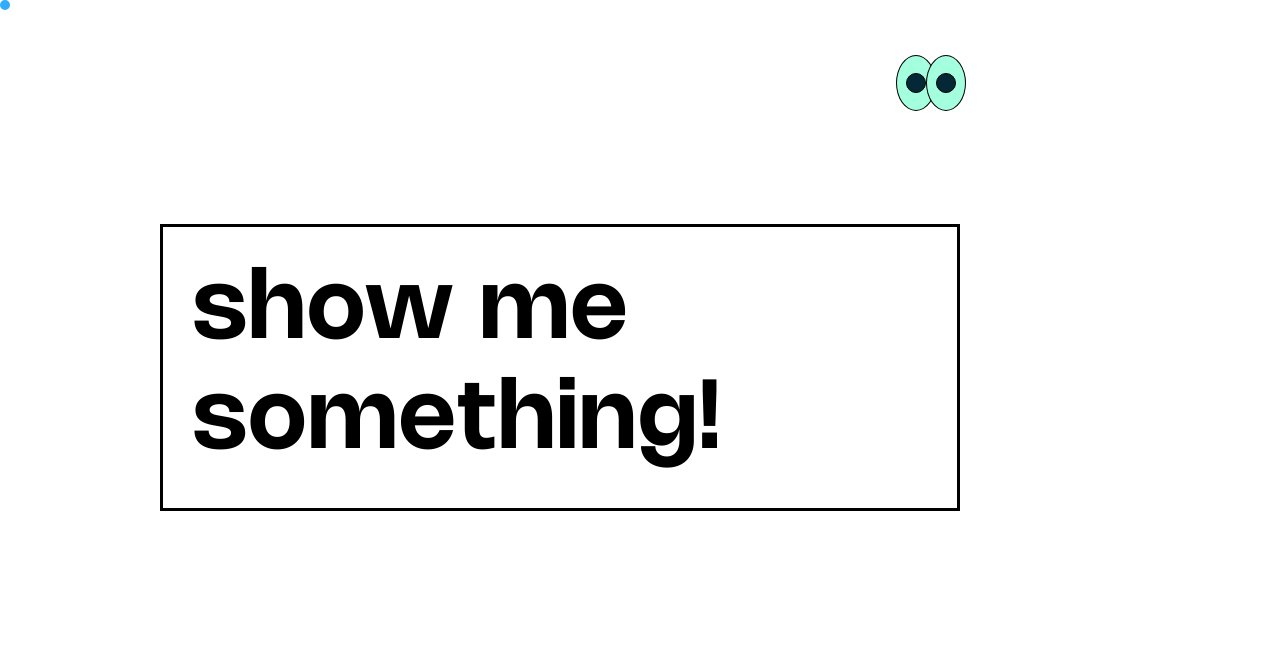
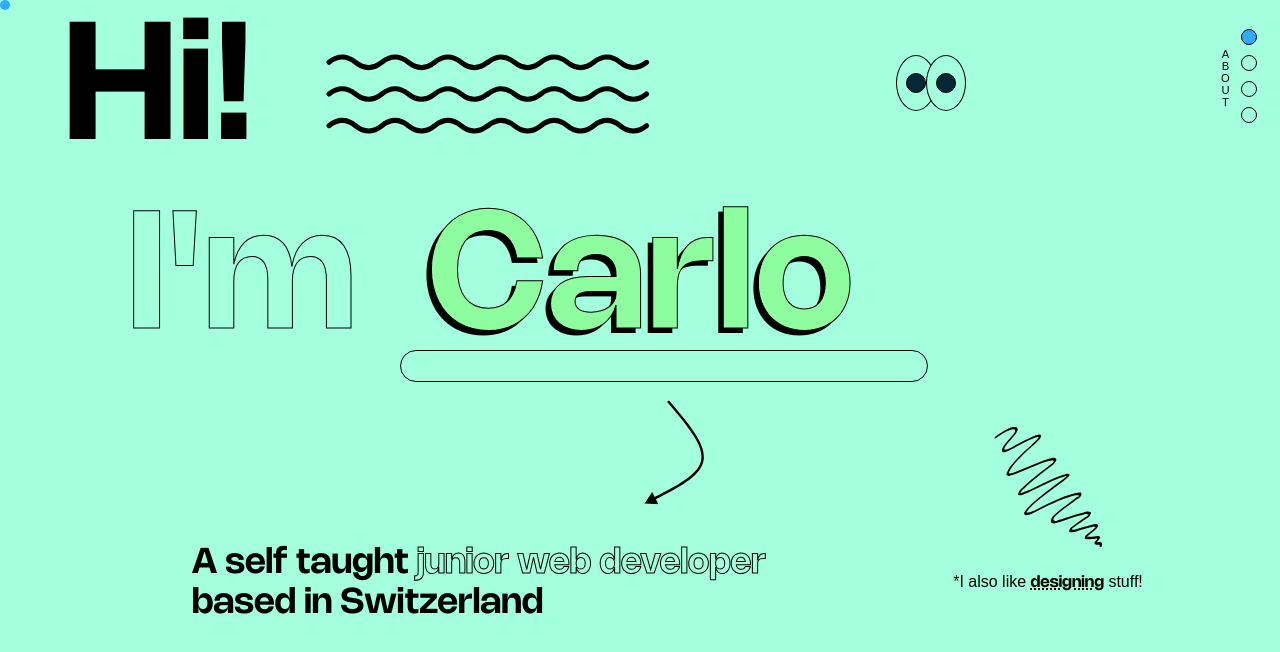
Before and after one commit to heckspoiler/portfolio_deploy, a website with bundled scripts: page public/index.html in a window 1280 px wide. Built offline with nearby package versions, Linux system fonts and the light colour scheme; a web font is replaced by a local one.

Commit message:
testing out

```diff
--- a/public/index.html
+++ b/public/index.html
@@ -67,7 +67,7 @@
       <div class="cursor"></div>
 
       <!--remove this section probably-->
-      <section class="landing-section main-section section" id="landing">
+      <!-- <section class="landing-section main-section section" id="landing">
             <section class="landing-sections">
                   <div class="click-me-h2" data-tilt>
                         <h2>show me something!</h2>
@@ -77,7 +77,7 @@
                   <button class="landing-button" data-tilt><span class="inner">SHOW ME <br /> MORE!</span></button>
             </section>
 
-      </section>
+      </section> -->
 
 
       <section class="eyes-container">
--- a/public/style-main.css
+++ b/public/style-main.css
@@ -266,7 +266,7 @@ body::-webkit-scrollbar {
 
 /* section 1 styling  (landing section) */
 
-.landing-section {
+/* .landing-section {
       position: absolute;
       background-color: white;
       display: flex;
@@ -282,11 +282,6 @@ body::-webkit-scrollbar {
 
 }
 
-.landing-sections {
-      position: relative;
-      height: 100vh;
-      width: 100vw;
-}
 
 .landing-button {
       font-family: "Nohemi Medium", Arial, sans-serif;
@@ -417,13 +412,13 @@ body::-webkit-scrollbar {
 
 .no-scroll {
       overflow: hidden;
-}
+} */
 
 /* About Section Styling */
 
 .about-section {
       padding: 0 4rem 2rem 4rem;
-      transform: translateY(-100vh);
+      /* transform: translateY(-100vh); */
 
 }
 
```
